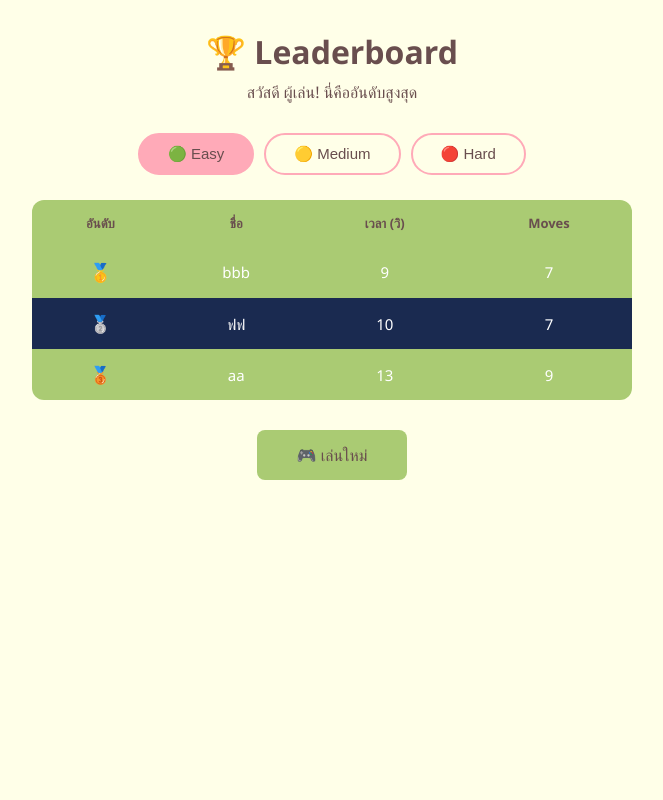
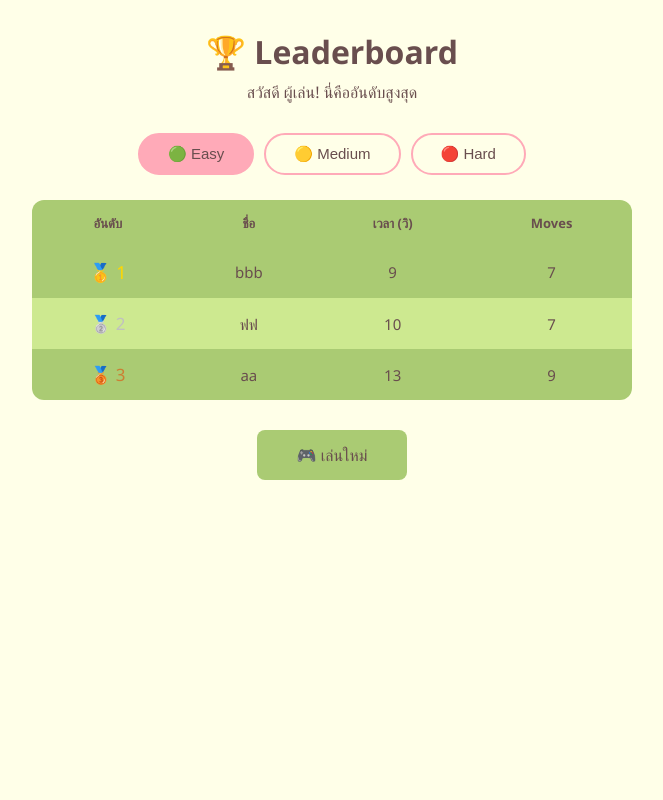
Before and after one commit to charinze/680110281php, a PHP site: page /result.php in a window 1280 px wide. Shown: the whole page, without its empty margins (308-971 px from the left). Run offline with PHP 8.4, Linux system fonts and the light colour scheme; data comes from the database, SQL or seed files in the repository; both versions use the stored data as it was after the commit.

Commit message:
final version

```diff
--- a/memory-game/result.php
+++ b/memory-game/result.php
@@ -31,7 +31,7 @@ $player_name = $_SESSION['player_name'] ?? 'ผู้เล่น';
         body {
             font-family: 'Segoe UI', Tahoma, Geneva, Verdana, sans-serif;
             background-color: #FFFFE8;
-            color: white;
+            color: #694E4E;
             min-height: 100vh;
             padding: 30px 20px;
         }
@@ -96,13 +96,13 @@ $player_name = $_SESSION['player_name'] ?? 'ผู้เล่น';
 
         th { color: #694E4E; font-size: 13px; }
 
-        tbody tr:nth-child(even) { background-color: #1a2a50; }
-        tbody tr:hover { background-color: #243460; }
+        tbody tr:nth-child(even) { background-color: #CDE990; }
+        tbody tr:hover { background-color: #E0F9B5; }
 
         /* อันดับพิเศษ */
         .rank-1 { color: #FFD700; font-size: 18px; }
         .rank-2 { color: #C0C0C0; font-size: 17px; }
-        .rank-3 { color: #CD7F32; font-size: 17px; }
+        .rank-3 { color: #cc7f33; font-size: 17px; }
 
         .empty {
             text-align: center;
@@ -152,7 +152,14 @@ $player_name = $_SESSION['player_name'] ?? 'ผู้เล่น';
         <tbody>
             <?php foreach ($easy_board as $i => $row): ?>
             <tr>
-                <td class="rank-<?= $i+1 ?>"><?= $i === 0 ? '🥇' : ($i === 1 ? '🥈' : ($i === 2 ? '🥉' : $i+1)) ?></td>
+                <td class="rank-<?= $i+1 ?>">
+                    <?php
+                    if ($i === 0)      echo '🥇 1';
+                    elseif ($i === 1)  echo '🥈 2';
+                    elseif ($i === 2)  echo '🥉 3';
+                    else               echo $i+1;
+                    ?>
+                </td>
                 <td><?= htmlspecialchars($row['player_name']) ?></td>
                 <td><?= $row['time_taken'] ?></td>
                 <td><?= $row['moves'] ?></td>
@@ -175,7 +182,14 @@ $player_name = $_SESSION['player_name'] ?? 'ผู้เล่น';
         <tbody>
             <?php foreach ($medium_board as $i => $row): ?>
             <tr>
-                <td><?= $i === 0 ? '🥇' : ($i === 1 ? '🥈' : ($i === 2 ? '🥉' : $i+1)) ?></td>
+                <td class="rank-<?= $i+1 ?>">
+                    <?php
+                    if ($i === 0)      echo '🥇 1';
+                    elseif ($i === 1)  echo '🥈 2';
+                    elseif ($i === 2)  echo '🥉 3';
+                    else               echo $i+1;
+                    ?>
+                </td>
                 <td><?= htmlspecialchars($row['player_name']) ?></td>
                 <td><?= $row['time_taken'] ?></td>
                 <td><?= $row['moves'] ?></td>
@@ -198,7 +212,15 @@ $player_name = $_SESSION['player_name'] ?? 'ผู้เล่น';
         <tbody>
             <?php foreach ($hard_board as $i => $row): ?>
             <tr>
-                <td><?= $i === 0 ? '🥇' : ($i === 1 ? '🥈' : ($i === 2 ? '🥉' : $i+1)) ?></td>
+
+                <td class="rank-<?= $i+1 ?>">
+                    <?php
+                    if ($i === 0)      echo '🥇 1';
+                    elseif ($i === 1)  echo '🥈 2';
+                    elseif ($i === 2)  echo '🥉 3';
+                    else               echo $i+1;
+                    ?>
+                </td>
                 <td><?= htmlspecialchars($row['player_name']) ?></td>
                 <td><?= $row['time_taken'] ?></td>
                 <td><?= $row['moves'] ?></td>
```
Also changed, not shown: memory-game/game.php (+6 -6 lines), memory-game/images/bear1.webp (added), memory-game/images/dog1.jpg (added), memory-game/images/ele1.jpg (added), memory-game/images/panda1.webp (added), memory-game/images/rabbit1.png (added), memory-game/memory_game.db.
